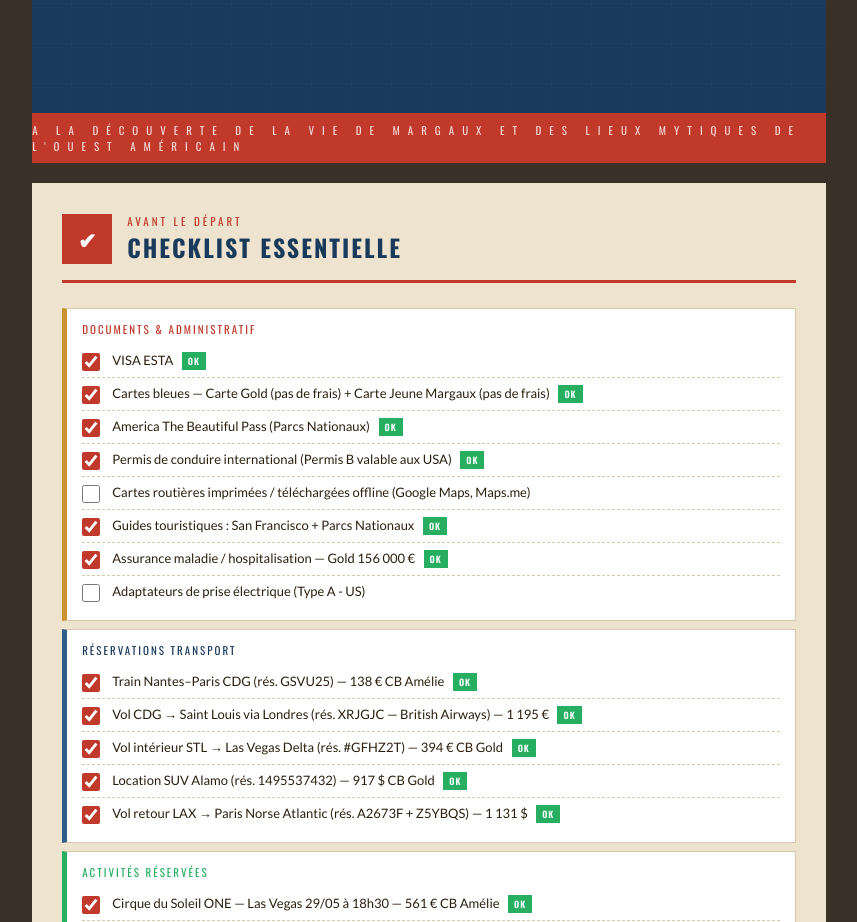
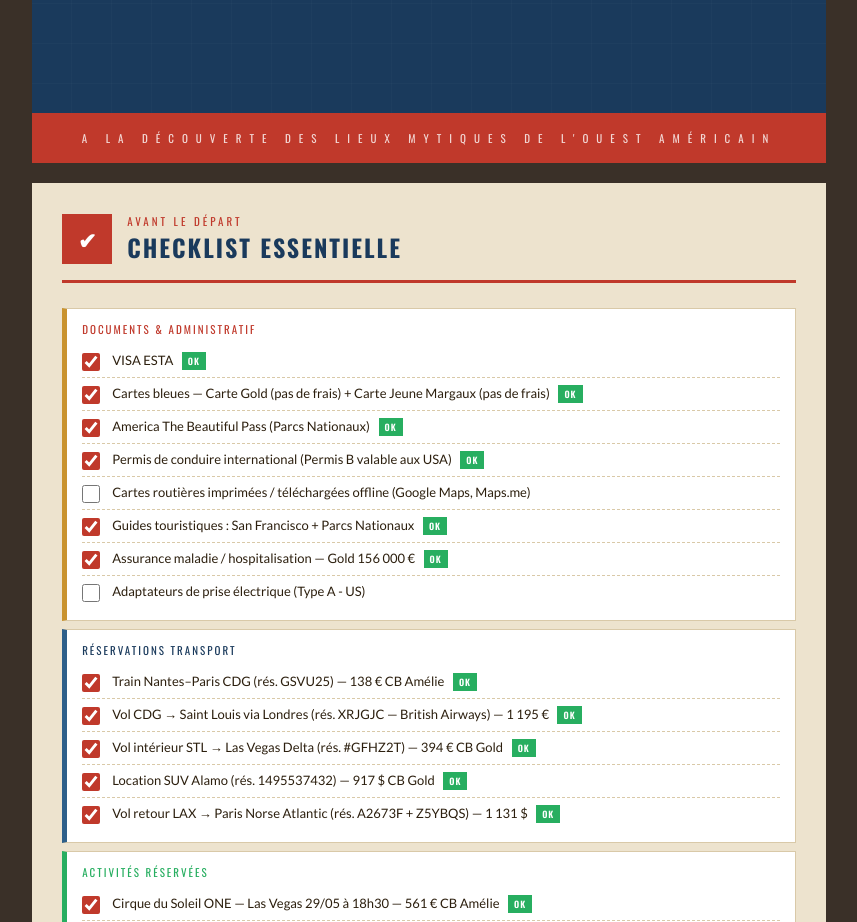
Before and after one commit to jeffetamelie85/Road-trip-aux-USA, a plain HTML site: page index.html in a window 1280 px wide. Shown: the part 960-1882 px from the top of the page, without its empty margins (211-1068 px from the left). Drawn offline with nearby package versions, Linux system fonts and the light colour scheme.

Commit message:
Update index.html

```diff
--- a/index.html
+++ b/index.html
@@ -790,7 +790,7 @@
     Sacha, Margaux</div>
 
   <div class="cover-stripe">
-    <span class="cover-stripe-text"> A la découverte de la vie de Margaux et des lieux mytiques de l'ouest Américain </span>
+    <span class="cover-stripe-text"> A la découverte des lieux mytiques de l'ouest Américain </span>
   </div>
 </div>
 
```
